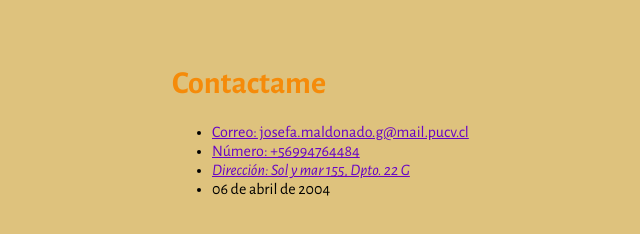
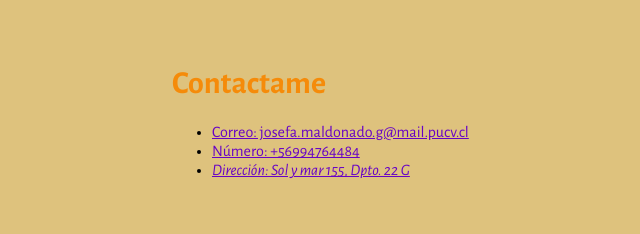
Before and after one commit to ead-codigo-2024/ejercicios-Jomanzana, a plain HTML site: page Ejercicio 2/Contacto.html in a window 1280 px wide. Shown: the whole page, without its empty margins (20-660 px from the left). Drawn offline with nearby package versions, Linux system fonts and the light colour scheme.

Commit message:
Tarea 1
Algunos cambios

```diff
--- a/Ejercicio 2/Contacto.html
+++ b/Ejercicio 2/Contacto.html
@@ -22,9 +22,6 @@
             <a href="#">Dirección: Sol y mar 155, Dpto. 22 G</a>
           </address>
         </li>
-        <li>
-          <time datetime="2004-04-06">06 de abril de 2004</time>
-        </li>
       </ul>
   </nav>
 </body>
```
Also changed, not shown: Ejercicio 2/index.html (+1 -1 lines).
